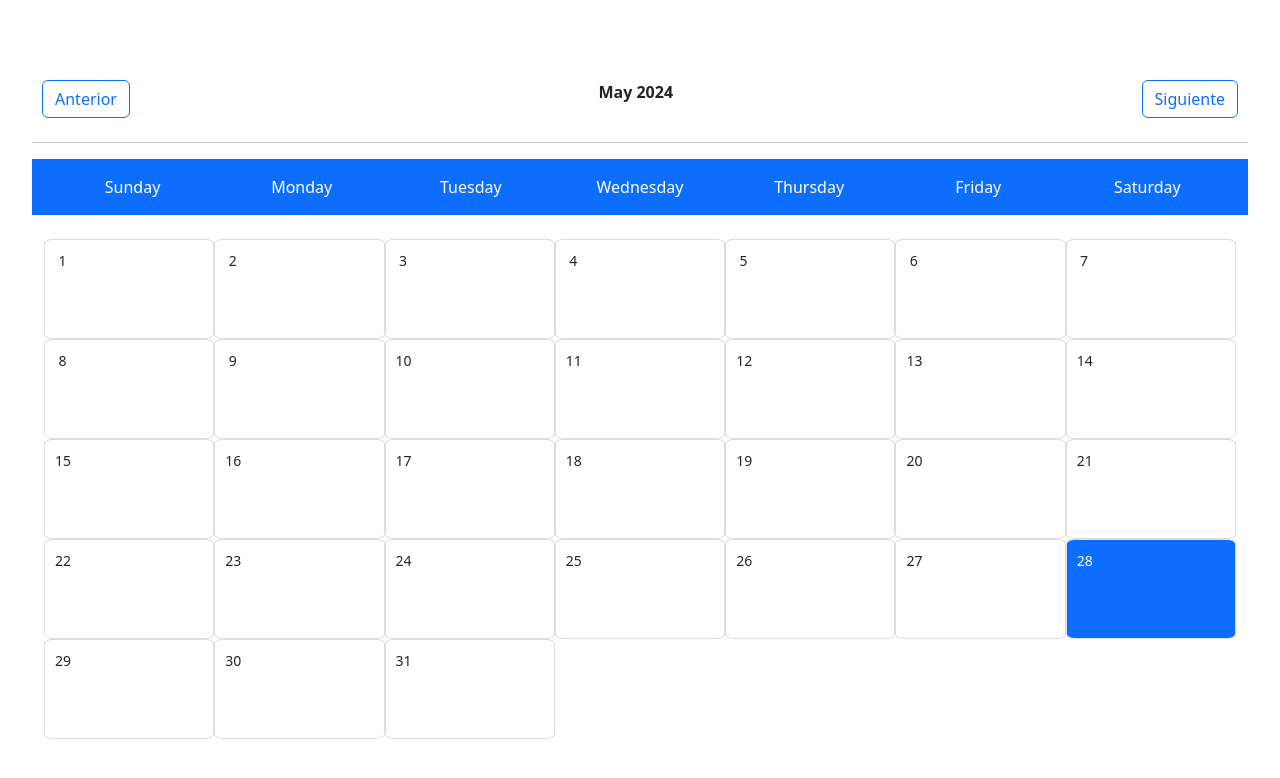
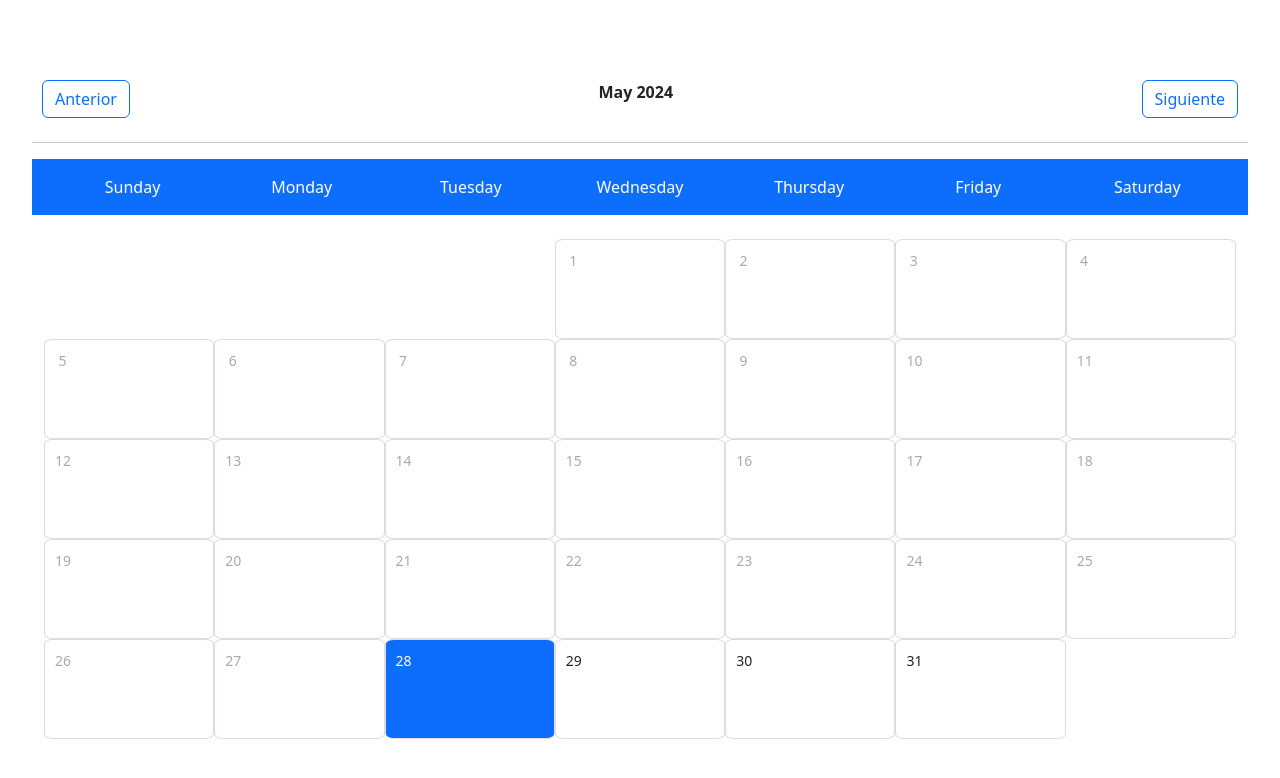
Before and after one commit to clagarejo/calendar, a Vue app: page / in a window 1280 px wide. Shown: the top 778 px of the page. Built offline with nearby package versions, Linux system fonts and the light colour scheme; what vue-sweetalert2 would draw is missing.

Commit message:
finish calendar

```diff
--- a/src/components/Calendar.vue
+++ b/src/components/Calendar.vue
@@ -1,9 +1,9 @@
 <template>
   <div class="calendar py-5 row">
-    <div class="month mb-4 col-sm-12  col-lg-12">
+    <div class="month mb-4 col-sm-12 col-lg-12">
       <button class="btn btn-outline-primary" @click="prevMonth">Anterior</button>
       <strong>
-        <span> {{ monthYear }} </span>
+        <span>{{ monthYear }}</span>
       </strong>
       <button class="btn btn-outline-primary" @click="nextMonth">Siguiente</button>
     </div>
@@ -17,19 +17,16 @@
     <div class="days col-sm-12 col-lg-12">
       <div
         v-for="day in daysInMonth"
-        :key="day.date"
-        @click="addReminder(day.date, day.number)"
+        :key="day ? day.date : Math.random()"
+        class="day-wrapper"
+      >
+        <div
+          v-if="day"
+          @click="!day.isPast && addReminder(day.date, day.number)"
           class="day size-number"
-        :class="{
-          today: day.isToday,
-          'prev-month': day.isPrevMonth,
-          'next-month': day.isNextMonth,
-        }"
+          :class="{ today: day.isToday, past: day.isPast }"
         >
-        <span
-          :style="{ backgroundColor: day.color }"
-          class="style-number"
-        >
+          <span :style="{ backgroundColor: day.color }" class="style-number">
             {{ day.number }}
           </span>
 
@@ -44,6 +41,7 @@
             }"
           >
             {{ reminder.time }} - {{ reminder.text }}
+          </div>
         </div>
       </div>
     </div>
@@ -65,8 +63,11 @@ import {
   eachDayOfInterval,
   getDay,
   isToday,
+  isPast,
   subMonths,
   addMonths,
+  isBefore,
+  startOfToday,
 } from "date-fns";
 import { mapActions, mapGetters } from "vuex";
 import ReminderModal from "./ReminderModal.vue";
@@ -94,18 +95,15 @@ export default {
         "Saturday",
       ];
     },
-
     monthYear() {
       return format(this.currentDate, "MMMM yyyy");
     },
-
     daysInMonth() {
       const start = startOfMonth(this.currentDate);
       const end = endOfMonth(this.currentDate);
+      const today = startOfToday();
 
-      const days = eachDayOfInterval({ start, end })
-        .map((date) => {
-          if (!date) return null;
+      const days = eachDayOfInterval({ start, end }).map((date) => {
         const formattedDate = format(date, "yyyy-MM-dd");
         const reminders = this.reminders
           .filter((r) => format(new Date(r.date), "yyyy-MM-dd") === formattedDate)
@@ -118,62 +116,25 @@ export default {
           number: format(date, "d"),
           reminders,
           isToday: isToday(date),
-            isPrevMonth: false,
-            isNextMonth: false,
+          isPast: isBefore(date, today), // Only dates before today are marked as past
         };
-        })
-        .filter((day) => day !== null);
+      });
 
-      return [...days ];
+      const firstDayOfMonth = getDay(start);
+      const daysArray = Array(firstDayOfMonth).fill(null).concat(days);
+
+      return daysArray;
     },
   },
   methods: {
     ...mapActions(["addReminder", "editReminder", "deleteReminder"]),
-    getPrevMonthPaddingDays(start) {
-      const prevMonth = subMonths(start, 1);
-      const daysInPrevMonth = eachDayOfInterval({
-        start: startOfMonth(prevMonth),
-        end: endOfMonth(prevMonth),
-      });
-      const paddingDays = daysInPrevMonth.slice(-getDay(start)).map((date) => ({
-        date,
-        number: format(date, "d"),
-        reminders: [],
-        isToday: isToday(date),
-        isPrevMonth: true,
-        isNextMonth: false,
-      }));
-      return paddingDays;
-    },
-    getNextMonthPaddingDays(end, start) {
-      const nextMonth = addMonths(end, 1);
-      const daysInNextMonth = eachDayOfInterval({
-        start: startOfMonth(nextMonth),
-        end: endOfMonth(nextMonth),
-      });
-      const daysToFill =
-        42 - (getDay(end) + 1) - eachDayOfInterval({ start, end }).length;
-      const paddingDays = daysInNextMonth.slice(0, daysToFill).map((date) => ({
-        date,
-        number: format(date, "d"),
-        reminders: [],
-        isToday: isToday(date),
-        isPrevMonth: false,
-        isNextMonth: true,
-      }));
-      return paddingDays;
-    },
     prevMonth() {
-      this.currentDate = new Date(
-        this.currentDate.setMonth(this.currentDate.getMonth() - 1)
-      );
+      this.currentDate = subMonths(this.currentDate, 1);
     },
     nextMonth() {
-      this.currentDate = new Date(
-        this.currentDate.setMonth(this.currentDate.getMonth() + 1)
-      );
+      this.currentDate = addMonths(this.currentDate, 1);
     },
-    addReminder(date, day) {
+    addReminder(date) {
       this.selectedDate = date;
       this.selectedReminder = null;
       this.showModal = true;
@@ -189,7 +150,6 @@ export default {
       this.selectedReminder = null;
     },
     loadRemindersFromLocalStorage() {
-      // Cargar desde el almacenamiento local (localStorage)
       const reminders = JSON.parse(localStorage.getItem("reminders"));
       if (reminders) {
         this.$store.commit("SET_REMINDERS", reminders);
@@ -197,7 +157,6 @@ export default {
     },
   },
   mounted() {
-    // Cargar recordatorios desde el almacenamiento local al montar el componente
     this.loadRemindersFromLocalStorage();
   },
 };
@@ -221,27 +180,29 @@ export default {
   display: grid;
   grid-template-columns: repeat(7, 1fr);
 }
+.day-wrapper {
+  height: 100px;
+}
 .day {
   padding: 10px;
   border: 1px solid #e2dbdb;
   border-radius: 5%;
   cursor: pointer;
+  height: 100%;
 }
 .today {
   background-color: #0d6efd;
   color: #fff;
 }
-.prev-month,
-.next-month {
-  color: #ccc;
+.past {
+  color: #aba9a9;
+  cursor: not-allowed;
 }
-
 .size-number {
-  height: 100px;
+  height: 100%;
   font-size: 14px;
   overflow: auto;
 }
-
 .style-number {
   margin-right: 90%;
 }
```
Lines whose indentation alone changed are shown as unchanged.
